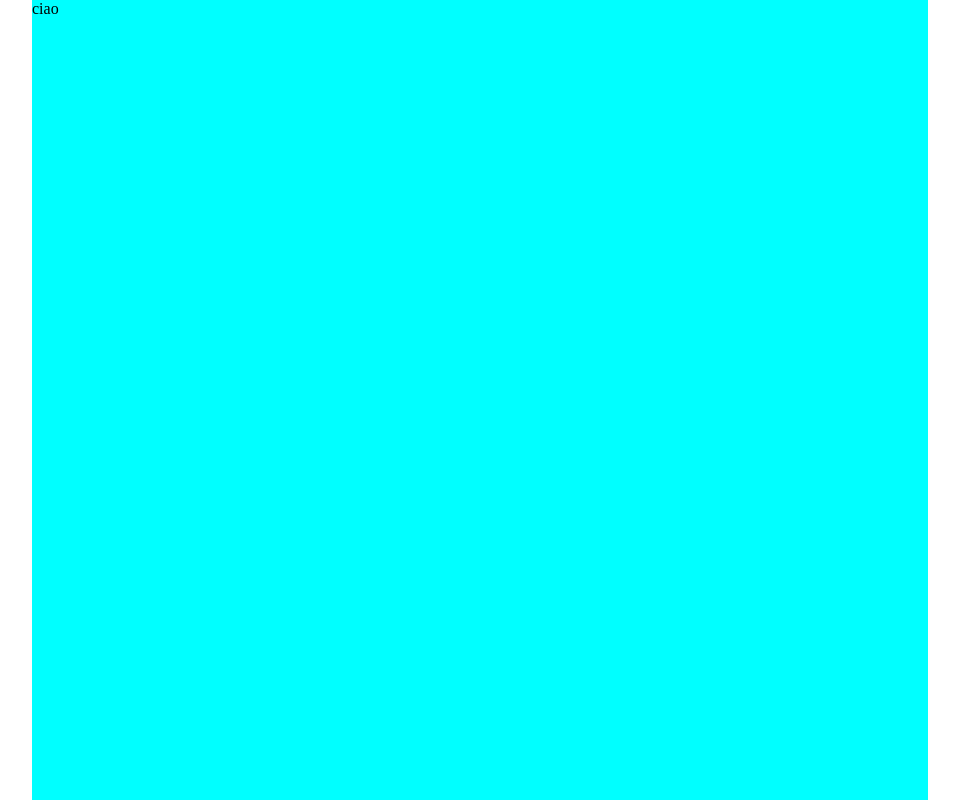
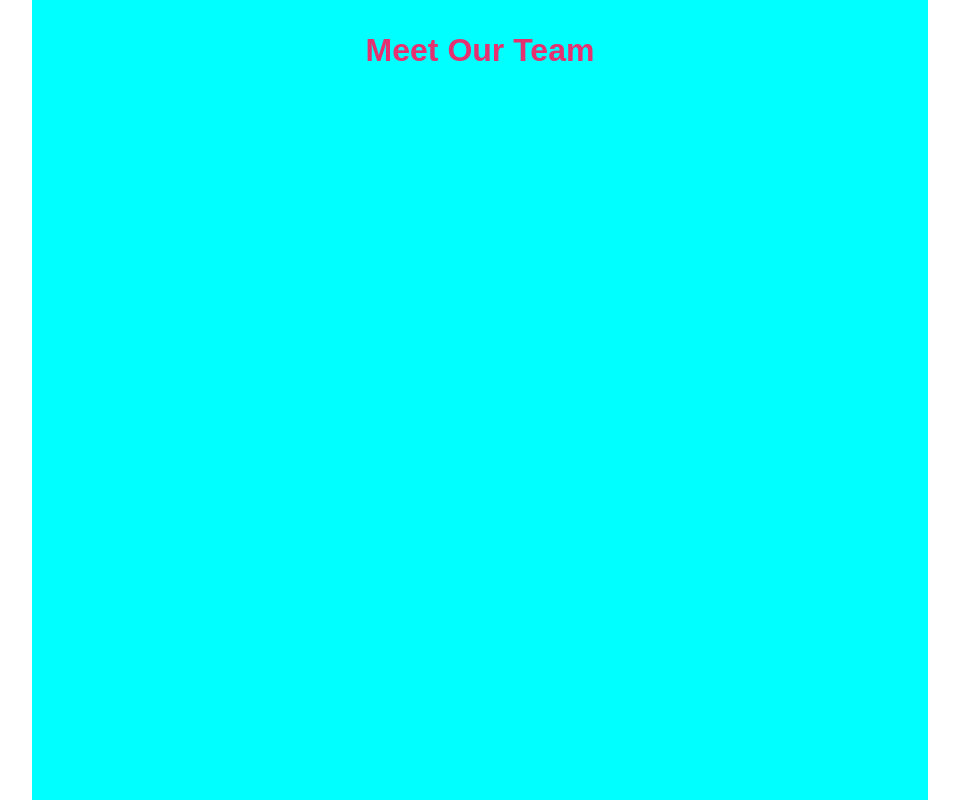
Before and after one commit to pierluigicarrieri/html-css-float-cards, a plain HTML site: page index.html in a window 1280 px wide. Shown: the whole page, without its empty margins (160-1119 px from the left). Drawn offline with Linux system fonts and the light colour scheme.

Commit message:
done header

```diff
--- a/index.html
+++ b/index.html
@@ -9,9 +9,13 @@
 </head>
 <body>
 
-    <div id="main_container">ciao
+    <div id="main_container">
 
-        <header></header>
+        <header>
+
+            <h1>Meet Our Team</h1>
+
+        </header>
 
         <main></main>
 
--- a/style/style.css
+++ b/style/style.css
@@ -2,6 +2,7 @@
     margin: 0;
     padding: 0;
     box-sizing: border-box;
+    font-family: Arial, Helvetica, sans-serif;
 }
 
 #main_container {
@@ -11,3 +12,10 @@
     margin: auto;
     background-color: aqua;
 }
+
+h1 {
+    line-height: 100px;
+    vertical-align: middle;
+    text-align: center;
+    color: rgba(229,49,112,255);
+}
```
